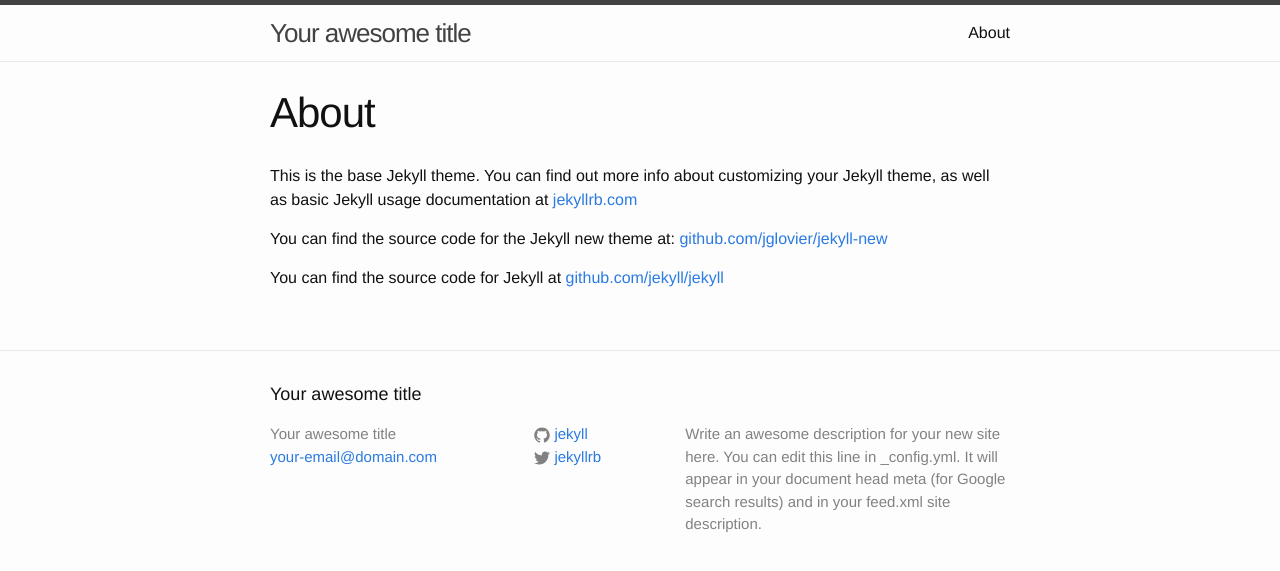
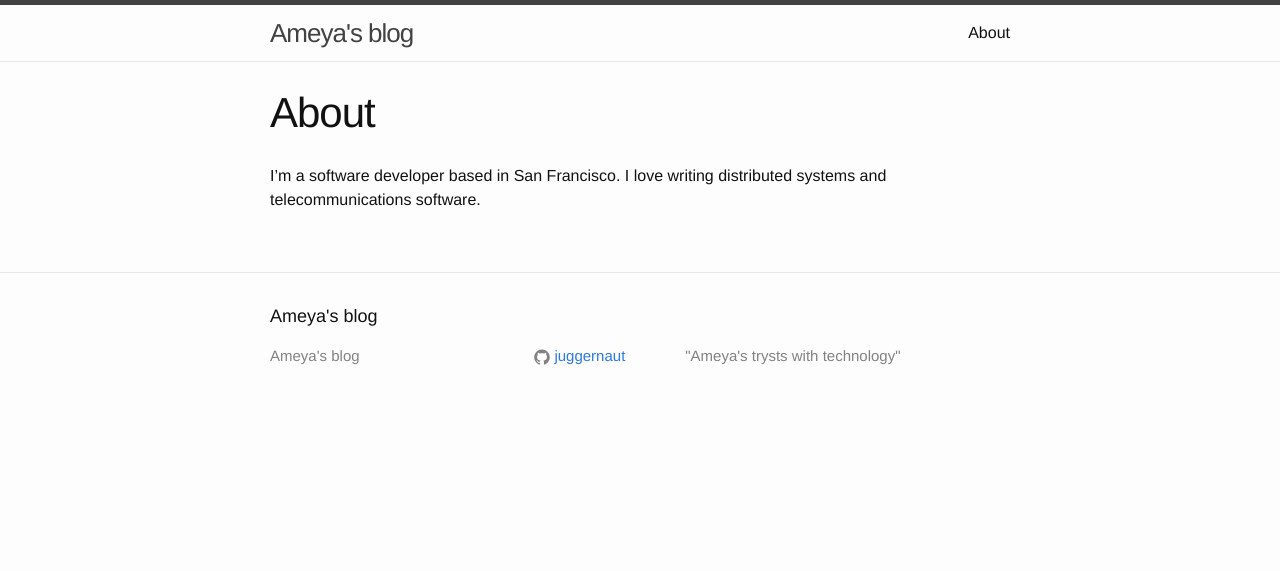
Before and after one commit to juggernaut/juggernaut.github.io, a Jekyll site: the page built from about.md, in a window 1280 px wide. Shown: the top 571 px of the page. Built offline with Jekyll 4.4.1, drawn with Linux system fonts in a browser that asks for light colours.

```diff
--- a/_config.yml
+++ b/_config.yml
@@ -1,14 +1,12 @@
 # Site settings
-title: Your awesome title
-email: your-email@domain.com
+title: "Ameya's blog"
+#email: your-email@domain.com
 description: > # this means to ignore newlines until "baseurl:"
-  Write an awesome description for your new site here. You can edit this
-  line in _config.yml. It will appear in your document head meta (for
-  Google search results) and in your feed.xml site description.
+  "Ameya's trysts with technology"
 baseurl: "" # the subpath of your site, e.g. /blog/
-url: "http://yourdomain.com" # the base hostname & protocol for your site
-twitter_username: jekyllrb
-github_username:  jekyll
+url: "http://juggernaut.github.io" # the base hostname & protocol for your site
+#twitter_username: jekyllrb
+github_username:  juggernaut
 
 # Build settings
 markdown: kramdown
--- a/about.md
+++ b/about.md
@@ -4,8 +4,4 @@ title: About
 permalink: /about/
 ---
 
-This is the base Jekyll theme. You can find out more info about customizing your Jekyll theme, as well as basic Jekyll usage documentation at [jekyllrb.com](http://jekyllrb.com/)
-
-You can find the source code for the Jekyll new theme at: [github.com/jglovier/jekyll-new](https://github.com/jglovier/jekyll-new)
-
-You can find the source code for Jekyll at [github.com/jekyll/jekyll](https://github.com/jekyll/jekyll)
+I'm a software developer based in San Francisco. I love writing distributed systems and telecommunications software.
```
Also changed, not shown: _posts/2014-12-07-docker-nginx-flask.markdown (added, +106 -0 lines), _posts/2014-12-07-welcome-to-jekyll.markdown (deleted, +0 -25 lines).
